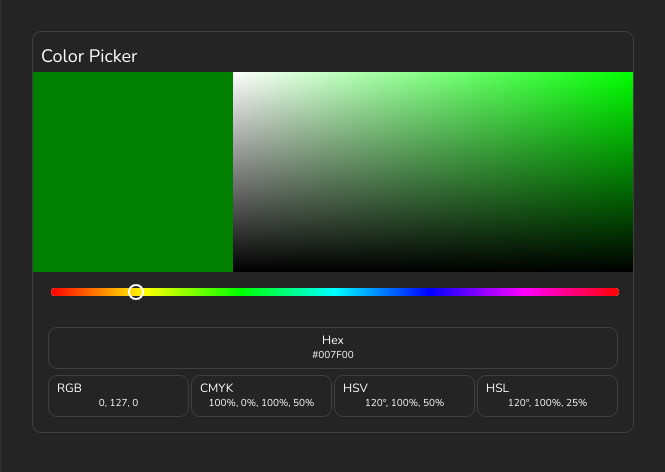
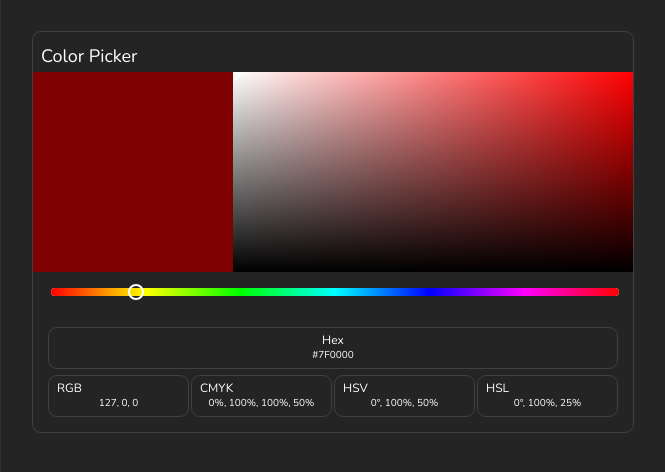
Before and after one commit to tlouchao/simple-color-picker, a React app: page / in a window 1280 px wide. Shown: the top 472 px of the page, without its empty margins (63-728 px from the left). Built offline with nearby package versions, Linux system fonts and the light colour scheme.

Commit message:
drag cursor inside canvas and print RGB

```diff
--- a/src/canvas/canvas.js
+++ b/src/canvas/canvas.js
@@ -1,20 +1,94 @@
-export const drawCanvasBg = (state) => {
-    const canvas = document.getElementById("canvas")
-    const ctx = canvas.getContext("2d")
+import { CURSOR_RADIUS } from "common/constants";
 
-    const gradGrey = ctx.createLinearGradient(0,0,0,canvas.height)
-    gradGrey.addColorStop(0,"white")
-    gradGrey.addColorStop(1,"black")
+class Canvas {
 
-    ctx.fillStyle = gradGrey;
-    ctx.fillRect(0,0,canvas.width, canvas.height);
+    #canvas
+    #ctx
+    #handleMouseDown
+    #handleMouseMove
+    #handleMouseUp
+    #hue = 255
+    #x = 0
+    #y = 0
+    #isDrawing = false
 
-    const gradHue = ctx.createLinearGradient(0,0,canvas.width, 0)
-    gradHue.addColorStop(0, `hsla(${state[0]}, ${state[1]}%, ${state[2]}%, 0)`)
-    gradHue.addColorStop(1, `hsla(${state[0]}, ${state[1]}%, ${state[2]}%, 1)`)
+    constructor(){
 
-    ctx.fillStyle = gradHue;
-    ctx.globalCompositeOperation = "multiply";
-    ctx.fillRect(0,0,canvas.width, canvas.height);
-    ctx.globalCompositeOperation = "source-over";
+        this.#canvas = document.getElementById("canvas")
+        this.#ctx = this.#canvas.getContext("2d")
+
+        this.#ctx.lineWidth = 2;
+        this.#ctx.strokeStyle = "white"
+
+        this.#handleMouseDown = e => {
+            this.#x = e.offsetX;
+            this.#y = e.offsetY;
+            this.#isDrawing = true;
+        }
+
+        this.#handleMouseMove = e => {
+            if (this.#isDrawing) {
+                this.#x = e.offsetX;
+                this.#y = e.offsetY;
+
+                const arr = this.#ctx.getImageData(this.#x, this.#y, 1, 1).data
+                console.log([arr[0], arr[1], arr[2]])
+
+                // redraw canvas
+                this.draw([this.#hue, 100, 50])
+            }
+        }
+
+        this.#handleMouseUp = e => {
+            if (this.#isDrawing) {
+                this.#isDrawing = false;
+            }
+        }
+
+        this.draw([this.#hue, 100, 50])
+        this.#canvas.addEventListener('mousedown', this.#handleMouseDown)
+        this.#canvas.addEventListener('mousemove', this.#handleMouseMove)
+        window.addEventListener('mouseup', this.#handleMouseUp)
+    }
+
+    removeEventListeners() {
+        this.#canvas.removeEventListener('mousedown', this.#handleMouseDown)
+        this.#canvas.removeEventListener('mousemove', this.#handleMouseMove)
+        window.removeEventListener('mouseup', this.#handleMouseUp)
+    }
+
+    draw(state) {
+
+        this.#hue = state[0]
+        this.#ctx.clearRect(0, 0, this.#canvas.width, this.#canvas.height);
+
+        const gradGrey = this.#ctx.createLinearGradient(0,0,0,this.#canvas.height)
+        gradGrey.addColorStop(0,"white")
+        gradGrey.addColorStop(1,"black")
+
+        this.#ctx.fillStyle = gradGrey;
+        this.#ctx.fillRect(0,0,this.#canvas.width, this.#canvas.height);
+
+        const gradHue = this.#ctx.createLinearGradient(0,0,this.#canvas.width, 0)
+        gradHue.addColorStop(0, `hsla(${state[0]}, ${state[1]}%, ${state[2]}%, 0)`)
+        gradHue.addColorStop(1, `hsla(${state[0]}, ${state[1]}%, ${state[2]}%, 1)`)
+
+        this.#ctx.fillStyle = gradHue;
+        this.#ctx.globalCompositeOperation = "multiply";
+        this.#ctx.fillRect(0,0,this.#canvas.width, this.#canvas.height);
+        this.#ctx.globalCompositeOperation = "source-over";
+        this.drawCursor()
+    }
+
+    drawCursor() {
+        const cursor = new Path2D()
+        cursor.arc(this.#x, this.#y, CURSOR_RADIUS, 0, Math.PI * 2, true)
+
+        this.#ctx.fillStyle = this.#hue
+        this.#ctx.beginPath()
+        this.#ctx.stroke(cursor)
+        this.#ctx.fill()
+    }
 }
+
+export default Canvas
--- a/src/common/constants.js
+++ b/src/common/constants.js
@@ -4,3 +4,4 @@ export const MAX_NM = 1.0
 export const MAX_UINT8 = 255
 export const MAX_PCT = 100
 export const MAX_DEG = 360
+export const CURSOR_RADIUS = 7.5
--- a/src/components/ColorPicker.js
+++ b/src/components/ColorPicker.js
@@ -1,16 +1,25 @@
-import React, {useEffect, useState} from "react"
-import * as canvas from "canvas/canvas"
+import React, {useEffect, useLayoutEffect, useState} from "react"
+import Canvas from "canvas/canvas"
 import {MAX_DEG} from "common/constants"
 import {RGB, HSV, Type} from "colorspace/colorspace"
 
 const ColorPicker = () => {
 
-    const [currentColor, setCurrentColor] = useState(new RGB(0, 127, 0))
+    const [canvas, setCanvas] = useState(null) // wait for DOM to render before accessing
+    const [currentColor, setCurrentColor] = useState(new RGB(127, 0, 0))
 
     useEffect(() => {
-        const hsv = HSV.from(currentColor)
-        canvas.drawCanvasBg(hsv.vec)
-        }, [currentColor])
+        if (canvas == null) {
+            setCanvas(new Canvas())
+        }
+    }, [])
+
+    useEffect(() => {
+        if (canvas != null){
+            const hsv = HSV.from(currentColor)
+            canvas.draw(hsv.vec)
+        }
+    }, [canvas, currentColor])
 
     const handleChangeSlider = (event) => {
         const hue = parseInt(event.target.value)
```
Also changed, not shown: src/static/scss/utils/_variables.scss (line endings or trailing spaces).
